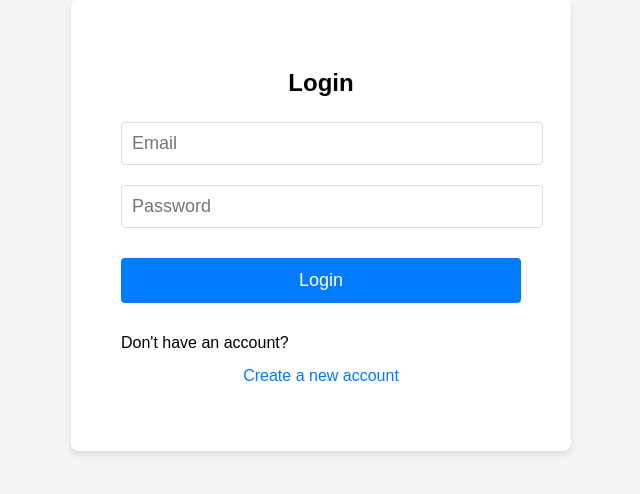
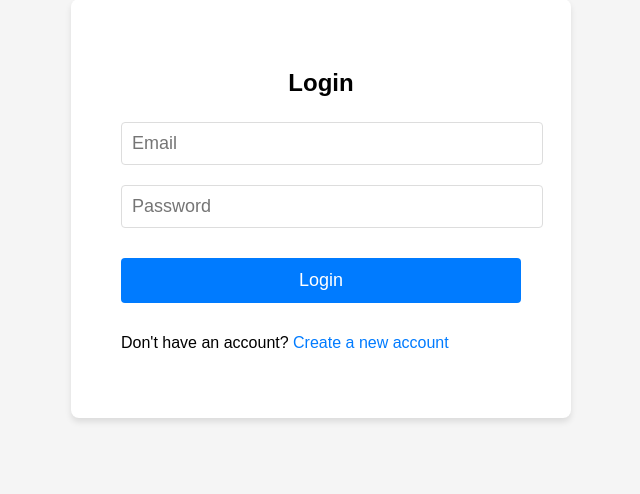
Before and after one commit to ankit938/webkul_Employee_Management_System, a PHP site: page /pages/login.php in a window 1280 px wide. Shown: the part 51-545 px from the top of the page, without its empty margins (319-959 px from the left). Run offline with PHP 8.4, Linux system fonts and the light colour scheme.

Commit message:
Sign In link on signup page

```diff
--- a/pages/login.php
+++ b/pages/login.php
@@ -15,7 +15,7 @@
             <input type="email" name="email" placeholder="Email" required>
             <input type="password" name="password" placeholder="Password" required>
             <button type="submit" name="login">Login</button>
-            <p>Don't have an account? <a href="signup.php">Create a new account</a></p>
+            <p>Don't have an account? <a href="signup.php" style="display: inline;">Create a new account</a></p>
         </form>
     </div>
 </body>
--- a/pages/signup.php
+++ b/pages/signup.php
@@ -73,6 +73,8 @@
             <div style="margin-top: 20px;"></div> <!-- Added gap -->
 
             <button type="submit" name="signup">Signup</button>
+
+<p>Don't have an account? <a href="login.php" style="display: inline;">Log In here</a></p>
         </form>
     </div>
 
```
Also changed, not shown: uploads/PHOTO.jpg (added).
